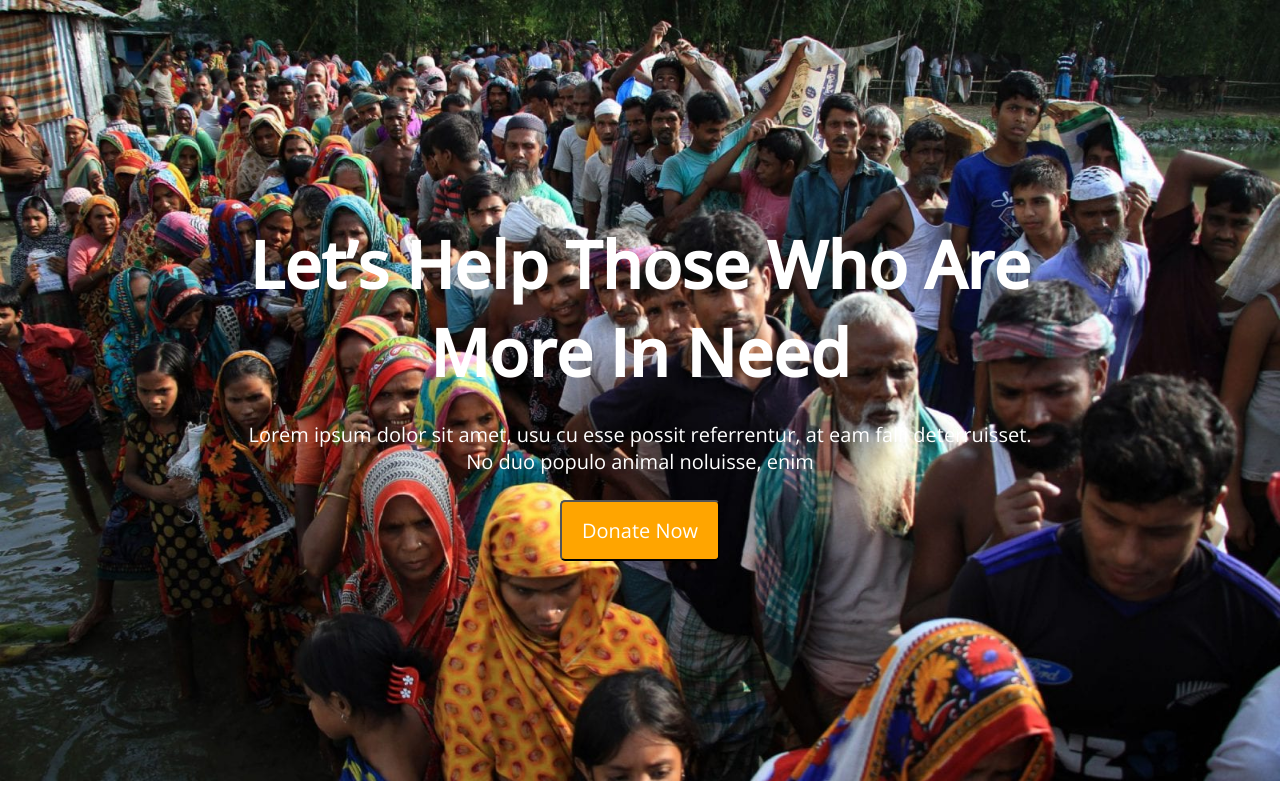
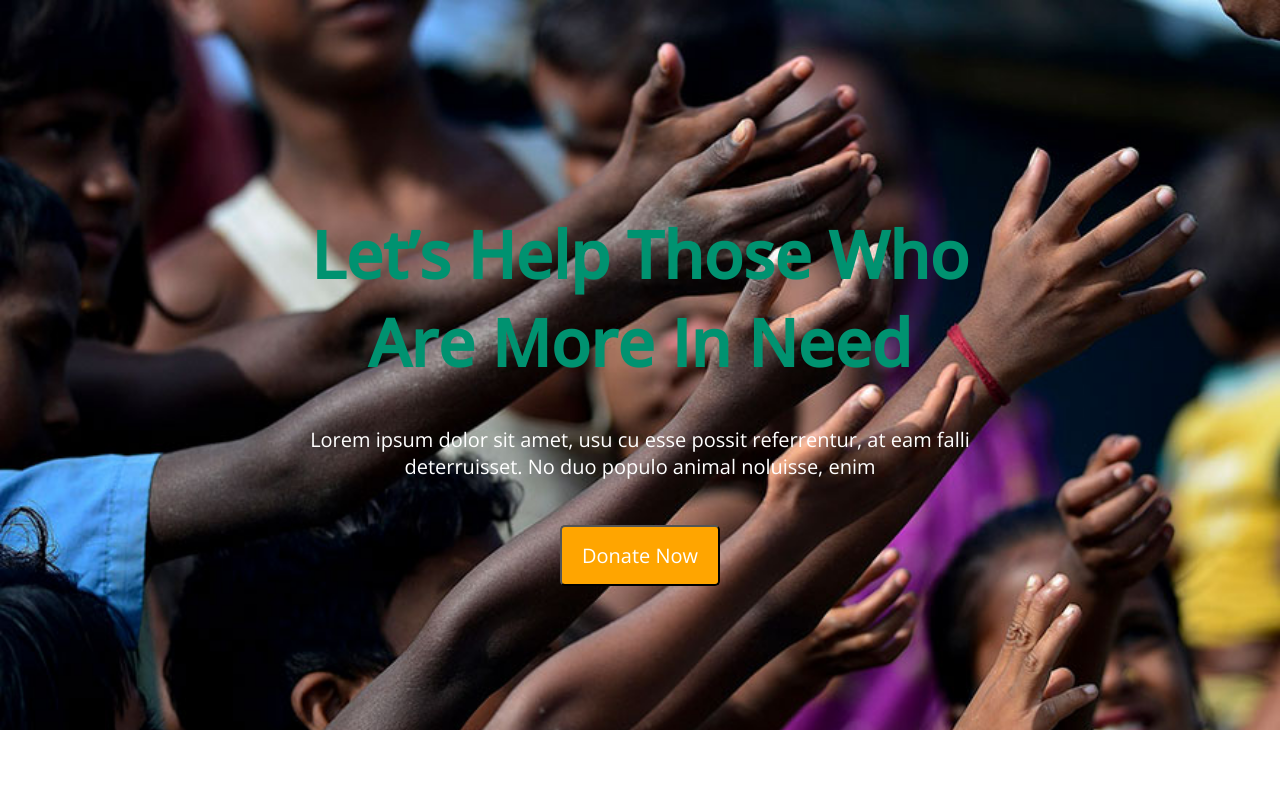
Before and after one commit to Antor-094/donate-today, a plain HTML site: page index.html in a window 1280 px wide. Drawn offline with nearby package versions, Linux system fonts and the light colour scheme.

Commit message:
Header section updated

```diff
--- a/styles/styles.css
+++ b/styles/styles.css
@@ -1,25 +1,35 @@
 *{
     margin: 0px;
     padding: 0px;
-    font-family: 'Open Sans', sans-serif;}
+    font-family: 'Open Sans', sans-serif;
+}
 
 .header-section{
-    background-image: url('../images/donation7.jpg');
+    background-image: url('../images/donation13.jpg');
     background-size: cover;
     text-align: center;
+    width: 100%;
+    height: 730px;
+    box-sizing: border-box;
 
 }
 .header-content{
-    padding: 220px;
+    padding: 210px 280px;
+    /* text-align: center; */
+
 }
 .title-text{
-    color: white;
+    color: #009270;
     font-size: 65px;
+    margin-bottom: 25px;
 }
 .title-description{
     color: white;
     font-size: 20px;
-    padding: 25px;
+    margin-bottom: 30px;
+    padding: 15px 20px;
+
+
 }
 .btn-primary{
     background-color: orange;
```
